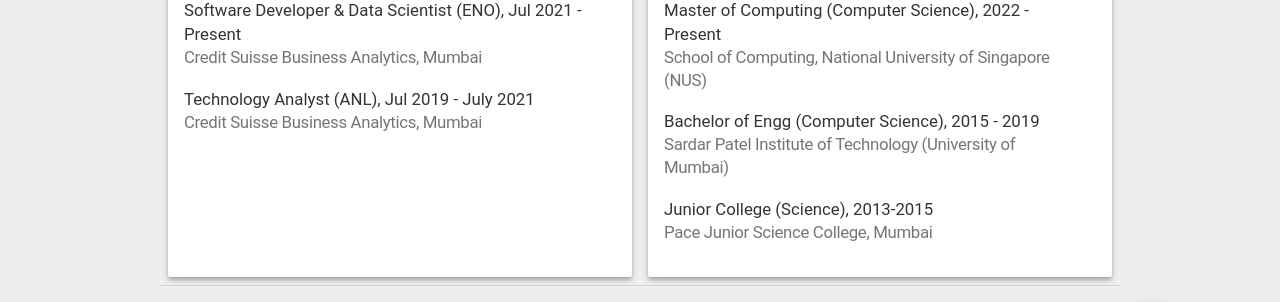
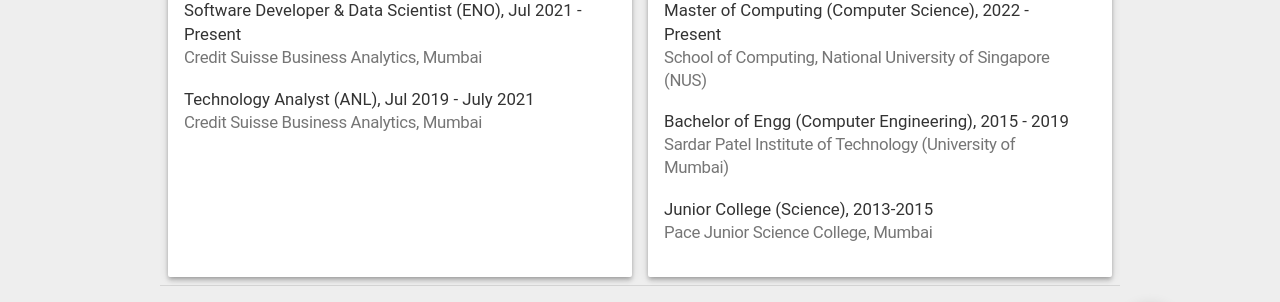
Before and after one commit to samriddhabasu/samriddhabasu.github.io, a Jekyll site: the page built from about/index.html, in a window 1280 px wide and 900 px high, scrolled down 262 px. Shown: the part 468-770 px from the top of the window. Built offline with Jekyll 4.4.1, drawn with Linux system fonts in a browser that asks for light colours; nearby versions of some CDN libraries; comment, search, counter and statistics services are not loaded.

Commit message:
Update About page

```diff
--- a/about/index.html
+++ b/about/index.html
@@ -112,7 +112,7 @@
             <p>Education</p>
             <p style="font-size:1.2em; margin: 0; padding: 0;">Master of Computing (Computer Science), 2022 - Present</p>
             <h1 style="font-size:1.2em; margin: 0; padding: 0;">School of Computing, National University of Singapore (NUS)</h1><br>
-            <p style="font-size:1.2em; margin: 0; padding: 0;">Bachelor of Engg (Computer Science), 2015 - 2019</p>
+            <p style="font-size:1.2em; margin: 0; padding: 0;">Bachelor of Engg (Computer Engineering), 2015 - 2019</p>
             <h1 style="font-size:1.2em; margin: 0; padding: 0;">Sardar Patel Institute of Technology (University of Mumbai)</h1><br>
             <p style="font-size:1.2em; margin: 0; padding: 0;">Junior College (Science), 2013-2015</p>
             <h1 style="font-size:1.2em; margin: 0; padding: 0;">Pace Junior Science College, Mumbai</h1><br>
```
